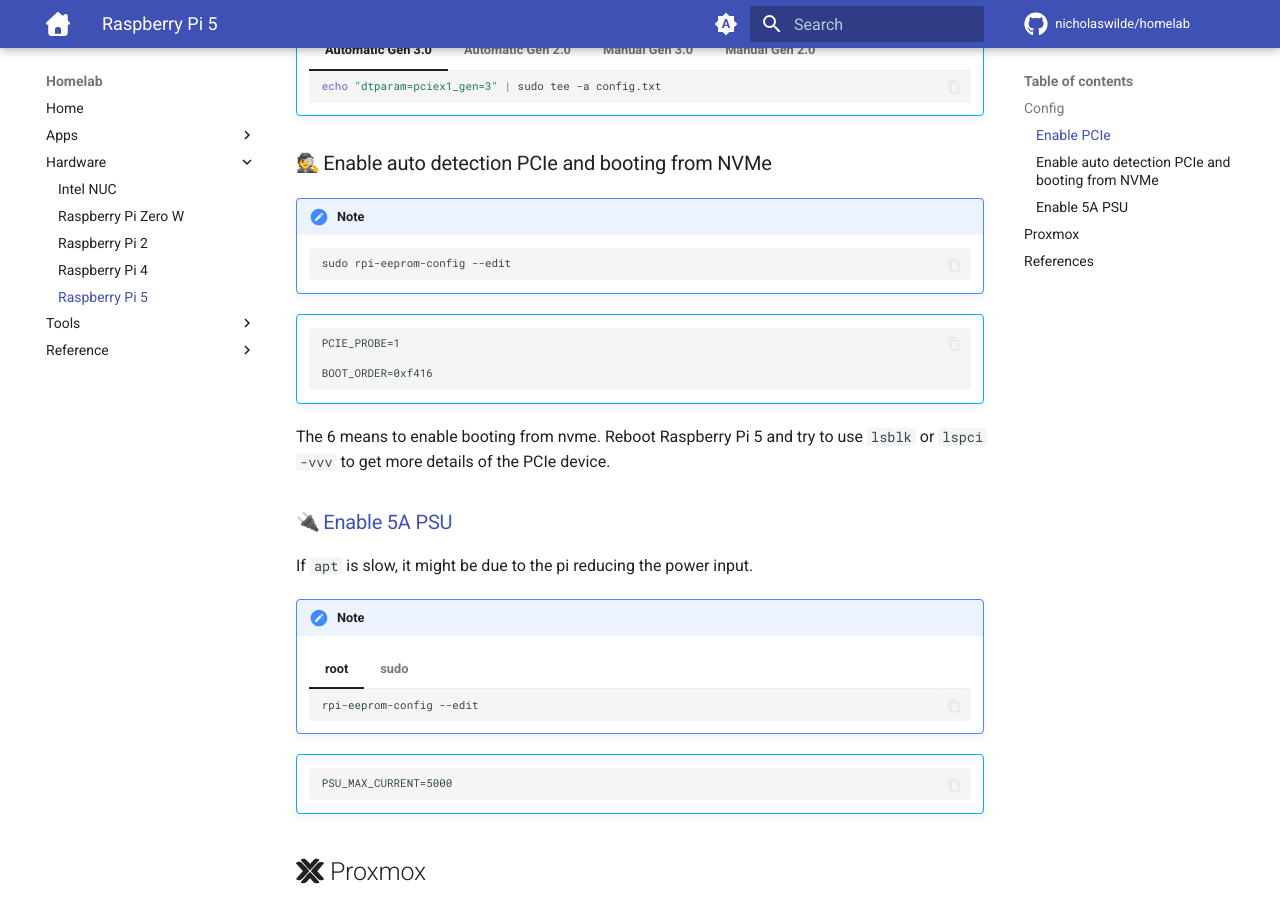
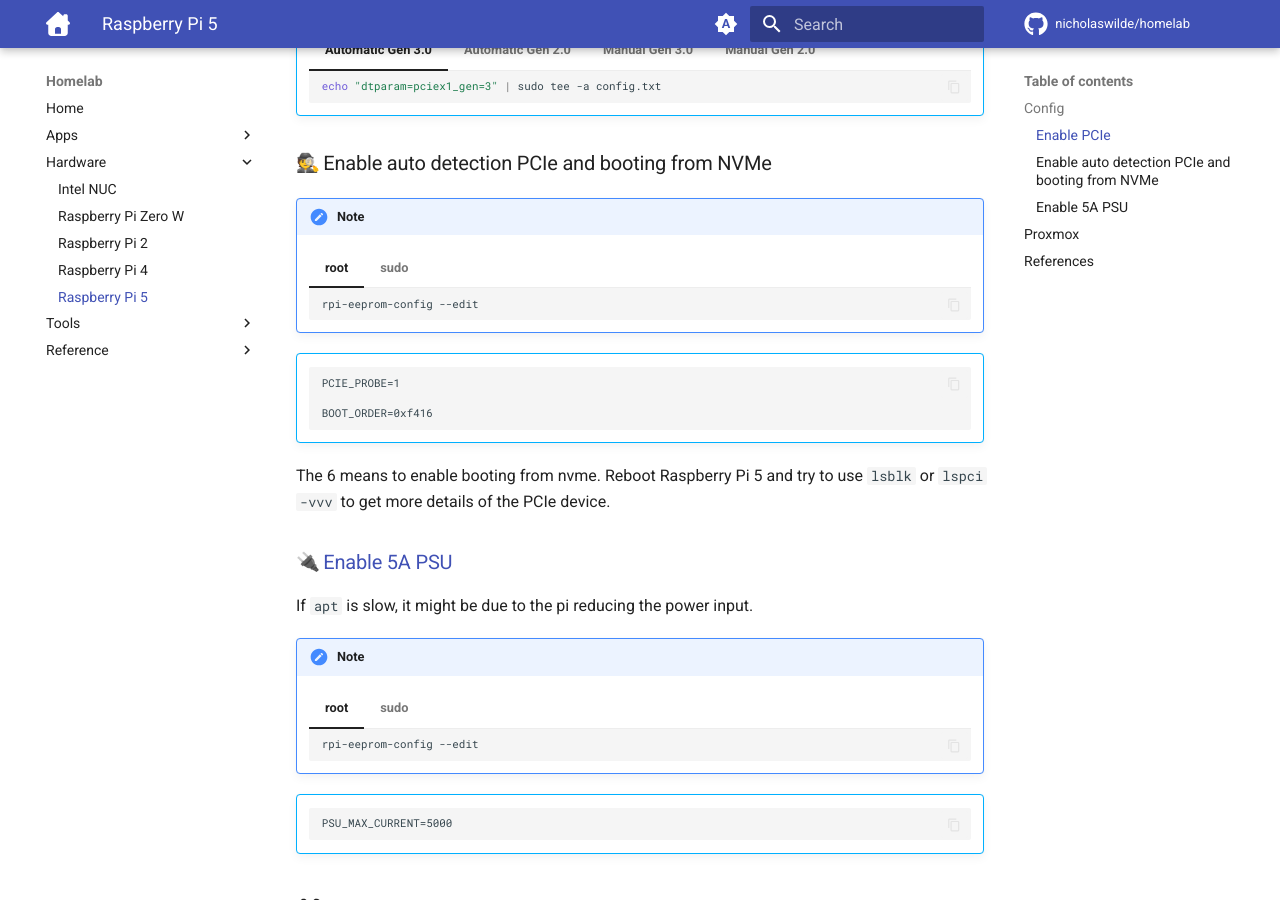
Before and after one commit to nicholaswilde/homelab, an MkDocs documentation site: the page built from docs/hardware/rpi5.md, in a window 1280 px wide and 900 px high, scrolled down 714 px. Built offline with MkDocs 1.6.1 and Material for MkDocs 9.7.7, drawn with Linux system fonts in a browser that asks for light colours; emoji names are drawn with the system emoji font; comment, search, counter and statistics services are not loaded.

Commit message:
Update rpi5.md

````diff
--- a/docs/hardware/rpi5.md
+++ b/docs/hardware/rpi5.md
@@ -56,9 +56,17 @@
 
 !!! note
 
-    ```shell
-    sudo rpi-eeprom-config --edit
-    ```
+    === "root"
+
+        ```shell
+        rpi-eeprom-config --edit
+        ```
+
+    === "sudo"
+
+        ```shell
+        sudo rpi-eeprom-config --edit
+        ```
 
 !!! abstract ""
 
````
